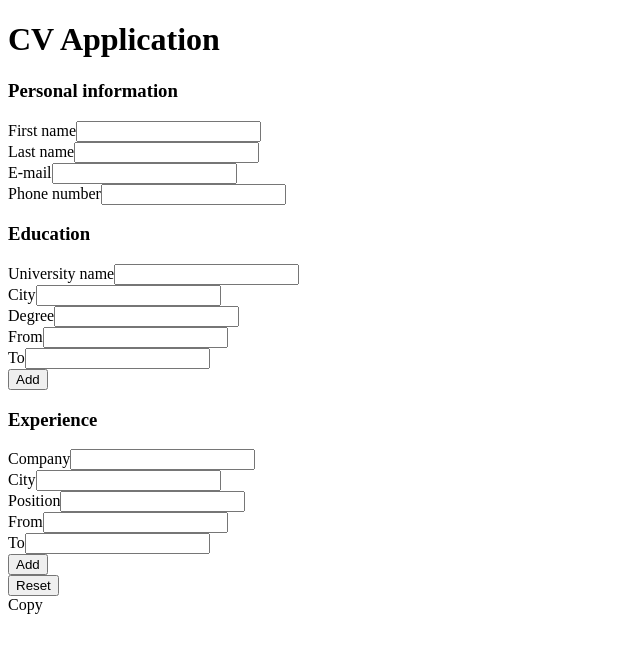
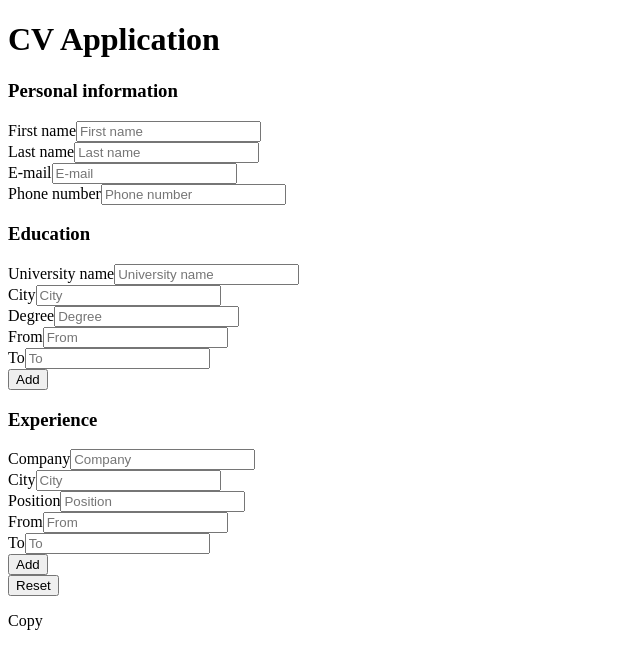
Before and after one commit to CrystalSnake/odin-cv-application, a React (Create React App) app in the folder cv-project/: page / in a window 1280 px wide. Shown: the top 668 px of the page, without its empty margins (0-640 px from the left). Built offline with nearby package versions, Linux system fonts and the light colour scheme.

Commit message:
Refactor and add form props

```diff
--- a/cv-project/src/components/CVForm.js
+++ b/cv-project/src/components/CVForm.js
@@ -1,19 +1,57 @@
 import React, { Component } from 'react';
-import Personal from './Personal';
-import Education from './Education';
-import Experience from './Experience';
+import Input from './Input';
 
 class CVForm extends Component {
   constructor(props) {
     super(props);
+    this.state = {
+      inputValue: '',
+    };
+    this.handleInputChange = this.handleInputChange.bind(this);
+  }
+
+  handleInputChange(event) {
+    const target = event.target;
+    const value = target.value;
+    this.setState({
+      inputValue: value,
+    });
   }
 
   render() {
     return (
       <div>
-        <Personal />
-        <Education />
-        <Experience />
+        <div>
+          <h3>Personal information</h3>
+          <Input
+            label="First name"
+            type="text"
+            value={this.state.inputValue}
+            placeholder="Enter value"
+            onChange={this.handleInputChange}
+          />
+          <Input label="Last name" type="text" />
+          <Input label="E-mail" type="email" />
+          <Input label="Phone number" type="phone" />
+        </div>
+        <div>
+          <h3>Education</h3>
+          <Input label="University name" type="text" />
+          <Input label="City" type="text" />
+          <Input label="Degree" type="text" />
+          <Input label="From" type="number" />
+          <Input label="To" type="number" />
+          <button>Add</button>
+        </div>
+        <div>
+          <h3>Experience</h3>
+          <Input label="Company" type="text" />
+          <Input label="City" type="text" />
+          <Input label="Position" type="text" />
+          <Input label="From" type="number" />
+          <Input label="To" type="number" />
+          <button>Add</button>
+        </div>
         <button>Reset</button>
       </div>
     );
--- a/cv-project/src/components/CVPreview.js
+++ b/cv-project/src/components/CVPreview.js
@@ -8,9 +8,7 @@ class CVPreview extends Component {
   render() {
     return (
       <div>
-        <div></div>
-        <div></div>
-        <div></div>
+        <p></p>
       </div>
     );
   }
--- a/cv-project/src/components/Education.js
+++ /dev/null
@@ -1,24 +0,0 @@
-import React, { Component } from 'react';
-import Input from './Input';
-
-class Education extends Component {
-  constructor(props) {
-    super(props);
-  }
-
-  render() {
-    return (
-      <div>
-        <h3>Education</h3>
-        <Input label="University name" type="text" />
-        <Input label="City" type="text" />
-        <Input label="Degree" type="text" />
-        <Input label="From" type="number" />
-        <Input label="To" type="number" />
-        <button>Add</button>
-      </div>
-    );
-  }
-}
-
-export default Education;
--- a/cv-project/src/components/Experience.js
+++ /dev/null
@@ -1,24 +0,0 @@
-import React, { Component } from 'react';
-import Input from './Input';
-
-class Experience extends Component {
-  constructor(props) {
-    super(props);
-  }
-
-  render() {
-    return (
-      <div>
-        <h3>Experience</h3>
-        <Input label="Company" type="text" />
-        <Input label="City" type="text" />
-        <Input label="Position" type="text" />
-        <Input label="From" type="number" />
-        <Input label="To" type="number" />
-        <button>Add</button>
-      </div>
-    );
-  }
-}
-
-export default Experience;
--- a/cv-project/src/components/Header.js
+++ b/cv-project/src/components/Header.js
@@ -1,5 +1,4 @@
 import React, { Component } from 'react';
-import Personal from './Personal';
 
 class Header extends Component {
   constructor(props) {
--- a/cv-project/src/components/Input.js
+++ b/cv-project/src/components/Input.js
@@ -6,10 +6,17 @@ class Input extends Component {
   }
 
   render() {
+    const { type, name, value, label, onChange } = this.props;
     return (
       <div>
-        <label>{this.props.label}</label>
-        <input type={this.props.type}></input>
+        {label && <label htmlFor={name}>{label}</label>}
+        <input
+          type={type}
+          name={name}
+          value={value}
+          placeholder={label}
+          onChange={onChange}
+        />
       </div>
     );
   }
--- a/cv-project/src/components/Main.js
+++ b/cv-project/src/components/Main.js
@@ -1,7 +1,6 @@
 import React, { Component } from 'react';
 import CVForm from './CVForm';
 import CVPreview from './CVPreview';
-import Footer from './Footer';
 
 class Main extends Component {
   constructor(props) {
--- a/cv-project/src/components/Personal.js
+++ /dev/null
@@ -1,22 +0,0 @@
-import React, { Component } from 'react';
-import Input from './Input';
-
-class Personal extends Component {
-  constructor(props) {
-    super(props);
-  }
-
-  render() {
-    return (
-      <div>
-        <h3>Personal information</h3>
-        <Input label="First name" type="text" />
-        <Input label="Last name" type="text" />
-        <Input label="E-mail" type="email" />
-        <Input label="Phone number" type="phone" />
-      </div>
-    );
-  }
-}
-
-export default Personal;
```
